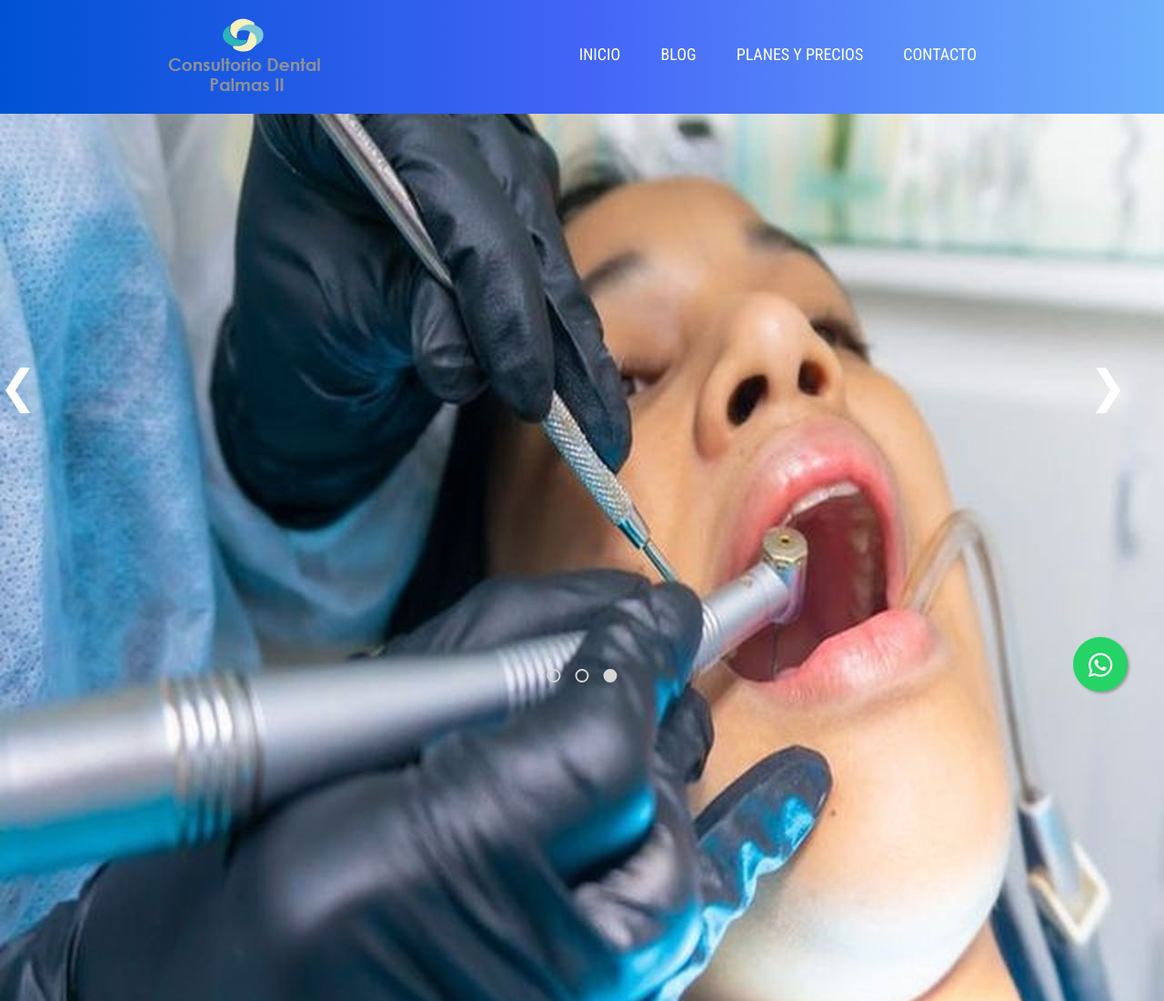
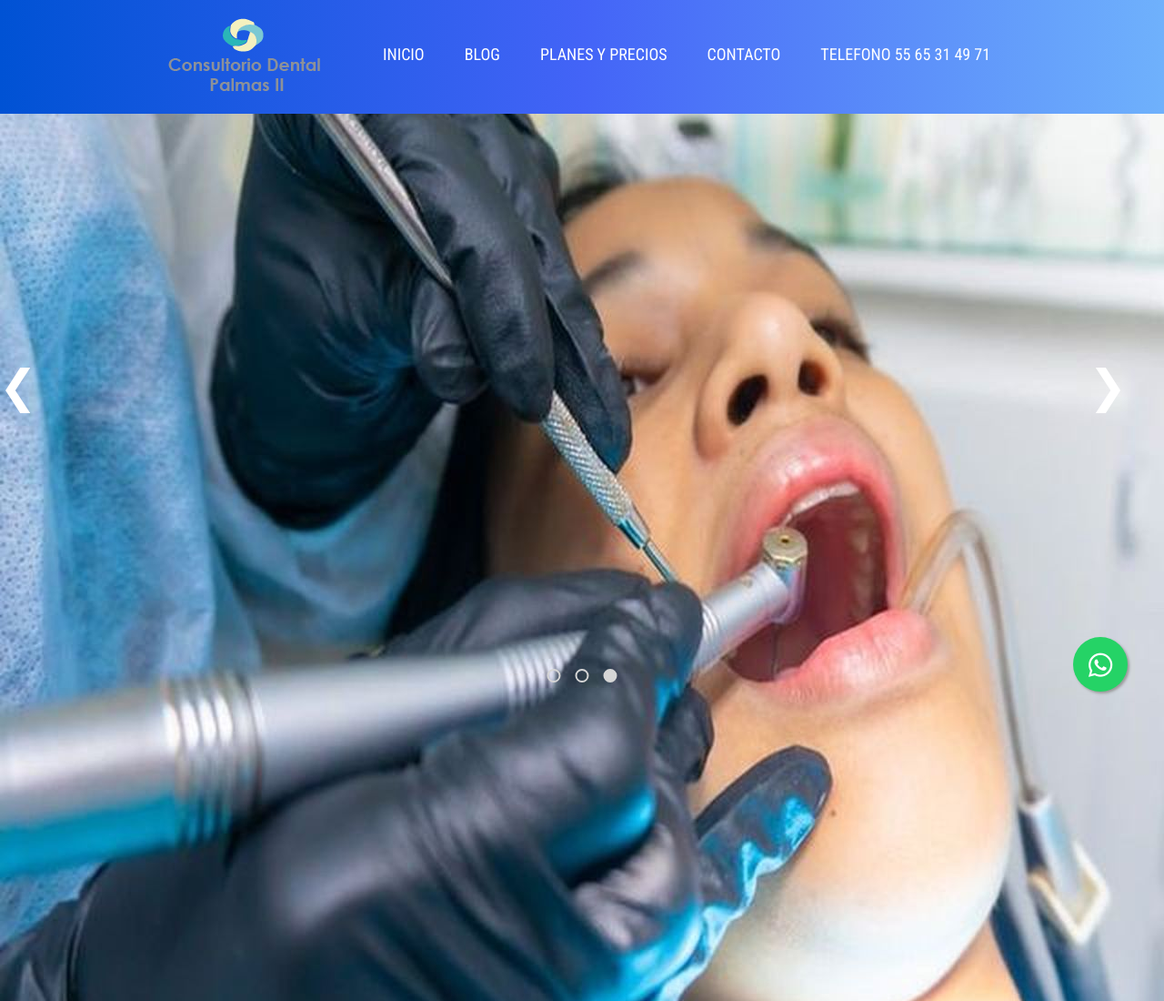
Before and after one commit to JIMJEAM/dentistapalmas2.github.io, a plain HTML site: page index.html in a window 1280 px wide. Shown: the top 1100 px of the page at 91% size. Drawn offline with nearby package versions, Linux system fonts and the light colour scheme.

Commit message:
first commit

```diff
--- a/index.html
+++ b/index.html
@@ -40,6 +40,9 @@
                 </li>
                 <li class="nav-menu-item">
                     <a href="https://wa.me/525565314971" target="_BLANK" class="nav-menu-link nav-link">Contacto</a>
+                </li>
+                <li class="nav-menu-item">
+                    <a href="tel:+525565314971" class="nav-menu-link nav-link">Telefono 55 65 31 49 71</a>
                 </li>
             </ul>
         </nav>
```
